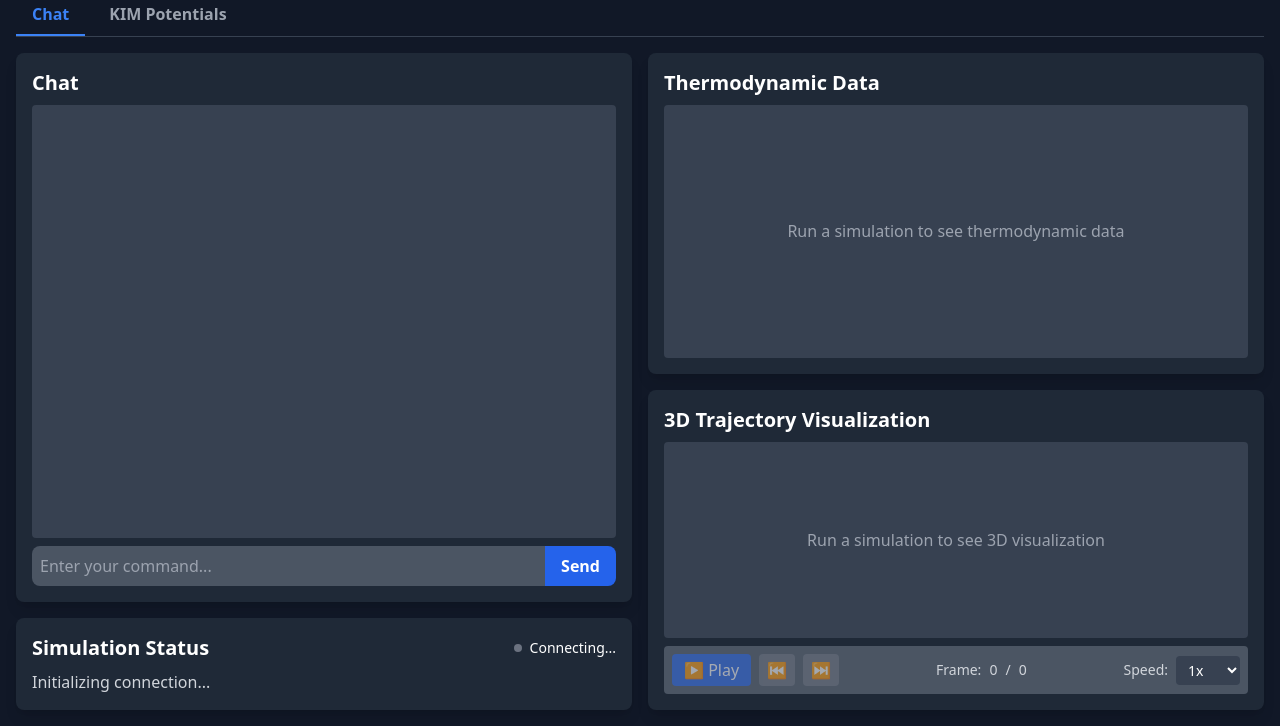
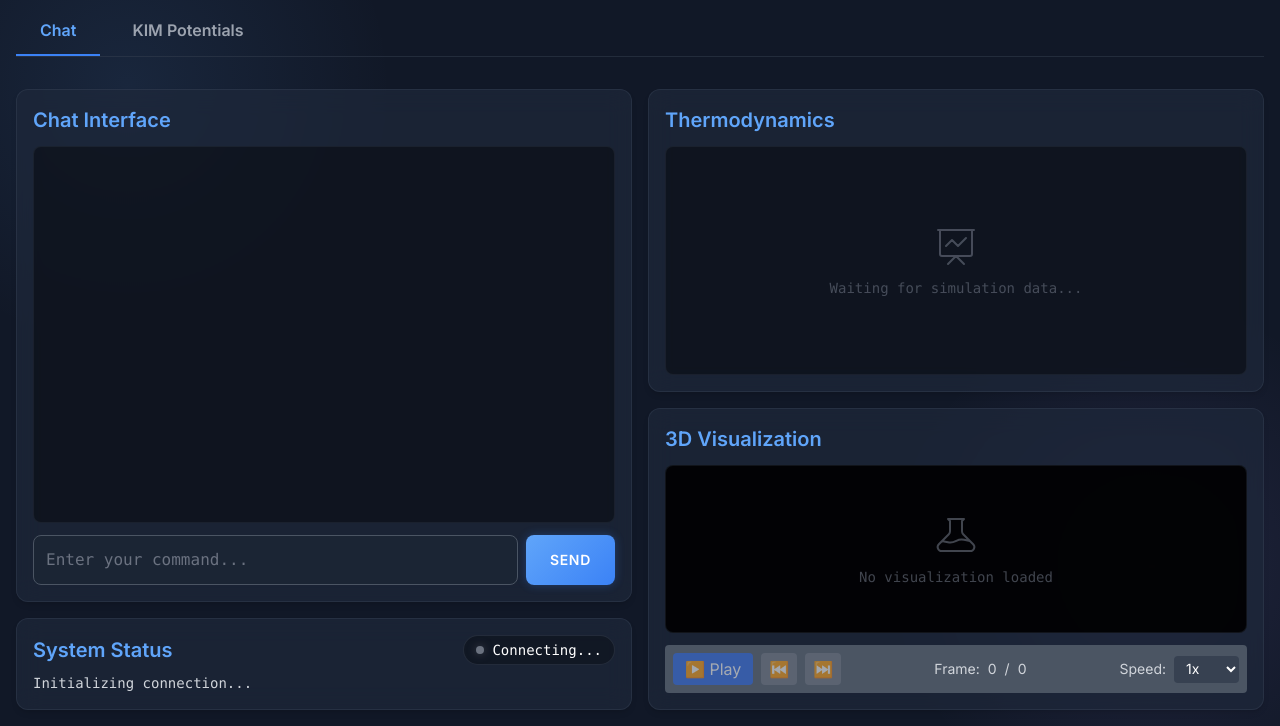
Before and after one commit to mirage-scidac/chatatom, a plain HTML site: page index.html in a window 1280 px wide. Shown: the part 74-800 px from the top of the page. Drawn offline with nearby package versions, Linux system fonts and the light colour scheme; no server answers.

Commit message:
Update index.html and .gitignore

```diff
--- a/index.html
+++ b/index.html
@@ -1,5 +1,6 @@
 <!DOCTYPE html>
 <html lang="en">
+
 <head>
     <meta charset="UTF-8">
     <meta name="viewport" content="width=device-width, initial-scale=1.0">
@@ -12,21 +13,112 @@
     <link href="https://cdnjs.cloudflare.com/ajax/libs/prism/1.29.0/themes/prism-tomorrow.min.css" rel="stylesheet" />
     <script src="https://cdnjs.cloudflare.com/ajax/libs/prism/1.29.0/prism.min.js"></script>
     <script src="https://cdnjs.cloudflare.com/ajax/libs/prism/1.29.0/components/prism-python.min.js"></script>
-    <script src="https://cdnjs.cloudflare.com/ajax/libs/prism/1.29.0/plugins/line-numbers/prism-line-numbers.min.js"></script>
-    <link href="https://cdnjs.cloudflare.com/ajax/libs/prism/1.29.0/plugins/line-numbers/prism-line-numbers.min.css" rel="stylesheet" />
+    <script
+        src="https://cdnjs.cloudflare.com/ajax/libs/prism/1.29.0/plugins/line-numbers/prism-line-numbers.min.js"></script>
+    <link href="https://cdnjs.cloudflare.com/ajax/libs/prism/1.29.0/plugins/line-numbers/prism-line-numbers.min.css"
+        rel="stylesheet" />
+    <link rel="preconnect" href="https://fonts.googleapis.com">
+    <link rel="preconnect" href="https://fonts.gstatic.com" crossorigin>
+    <link
+        href="https://fonts.googleapis.com/css2?family=Orbitron:wght@400..900&family=Inter:wght@300;400;500;600&family=JetBrains+Mono:wght@400;500&display=swap"
+        rel="stylesheet">
     <style>
+        :root {
+            --neon-blue: #60a5fa;
+            --neon-purple: #a78bfa;
+            --neon-pink: #f472b6;
+            --bg-dark: #0f172a;
+            --panel-bg: rgba(30, 41, 59, 0.7);
+            --border-color: rgba(148, 163, 184, 0.1);
+        }
+
+        body {
+            font-family: 'Inter', sans-serif;
+            background-color: var(--bg-dark);
+            background-image:
+                radial-gradient(circle at 10% 20%, rgba(96, 165, 250, 0.1) 0%, transparent 20%),
+                radial-gradient(circle at 90% 80%, rgba(167, 139, 250, 0.1) 0%, transparent 20%);
+        }
+
+        .logo-text {
+            font-family: 'Orbitron', sans-serif;
+            background: linear-gradient(to right, var(--neon-blue), var(--neon-purple), var(--neon-pink));
+            -webkit-background-clip: text;
+            -webkit-text-fill-color: transparent;
+            filter: drop-shadow(0 0 4px rgba(139, 92, 246, 0.5));
+            letter-spacing: 2px;
+        }
+
+        /* Glassmorphism Panel */
+        .glass-panel {
+            background: var(--panel-bg);
+            backdrop-filter: blur(12px);
+            -webkit-backdrop-filter: blur(12px);
+            border: 1px solid var(--border-color);
+            box-shadow: 0 4px 6px -1px rgba(0, 0, 0, 0.1), 0 2px 4px -1px rgba(0, 0, 0, 0.06);
+        }
+
+        /* Neon Button */
+        .btn-neon {
+            background: linear-gradient(135deg, var(--neon-blue), #3b82f6);
+            position: relative;
+            overflow: hidden;
+            transition: all 0.3s ease;
+            box-shadow: 0 0 10px rgba(59, 130, 246, 0.3);
+        }
+
+        .btn-neon:hover {
+            box-shadow: 0 0 20px rgba(59, 130, 246, 0.6);
+            transform: translateY(-1px);
+        }
+
+        /* Custom Scrollbar */
+        ::-webkit-scrollbar {
+            width: 8px;
+            height: 8px;
+        }
+
+        ::-webkit-scrollbar-track {
+            background: rgba(30, 41, 59, 0.5);
+        }
+
+        ::-webkit-scrollbar-thumb {
+            background: #475569;
+            border-radius: 4px;
+        }
+
+        ::-webkit-scrollbar-thumb:hover {
+            background: #64748b;
+        }
+
         .typing-dots {
             display: inline-block;
         }
+
         .typing-dots::after {
             content: '...';
             animation: typing 1.5s infinite;
         }
+
         @keyframes typing {
-            0%, 20% { content: ''; }
-            40% { content: '.'; }
-            60% { content: '..'; }
-            80%, 100% { content: '...'; }
+
+            0%,
+            20% {
+                content: '';
+            }
+
+            40% {
+                content: '.';
+            }
+
+            60% {
+                content: '..';
+            }
+
+            80%,
+            100% {
+                content: '...';
+            }
         }
 
         /* Enhanced typography and readability */
@@ -43,7 +135,8 @@
             margin-bottom: 0;
         }
 
-        .agent-message ul, .agent-message ol {
+        .agent-message ul,
+        .agent-message ol {
             margin: 0.75rem 0;
             padding-left: 1.5rem;
         }
@@ -202,7 +295,7 @@
             margin-right: 0.5rem;
         }
 
-        .line-numbers-rows > span:before {
+        .line-numbers-rows>span:before {
             color: #6b7280;
         }
 
@@ -226,16 +319,19 @@
         }
     </style>
 </head>
+
 <body class="bg-gray-900 text-white h-screen overflow-hidden">
     <div class="container mx-auto p-4 h-full grid grid-rows-[auto_auto_1fr] gap-4">
-        <h1 class="text-3xl font-bold">ChatMD</h1>
+        <h1 class="text-4xl font-bold logo-text mb-2">ChatMD</h1>
 
         <!-- Tab Navigation -->
-        <div class="flex gap-2 border-b border-gray-700">
-            <button id="chat-tab-btn" class="px-4 py-2 font-semibold border-b-2 border-blue-500 text-blue-500">
+        <div class="flex gap-2 border-b border-gray-700/50 mb-4">
+            <button id="chat-tab-btn"
+                class="px-6 py-3 font-semibold border-b-2 border-blue-500 text-blue-400 hover:text-blue-300 transition-colors">
                 Chat
             </button>
-            <button id="kim-tab-btn" class="px-4 py-2 font-semibold border-b-2 border-transparent text-gray-400 hover:text-gray-200">
+            <button id="kim-tab-btn"
+                class="px-6 py-3 font-semibold border-b-2 border-transparent text-gray-400 hover:text-gray-200 transition-colors">
                 KIM Potentials
             </button>
         </div>
@@ -245,27 +341,34 @@
             <!-- Left column: Chat and Status -->
             <div class="flex flex-col gap-4 min-h-0">
                 <!-- Chat panel -->
-                <div class="bg-gray-800 p-4 rounded-lg shadow-lg grid grid-rows-[auto_1fr_auto] gap-2 flex-1 min-h-0">
-                    <h2 class="text-xl font-semibold">Chat</h2>
-                    <div id="chat-container" class="overflow-y-auto bg-gray-700 p-2 rounded min-h-0">
+                <div class="glass-panel p-4 rounded-xl grid grid-rows-[auto_1fr_auto] gap-3 flex-1 min-h-0">
+                    <h2 class="text-xl font-orbitron font-semibold text-blue-400">Chat Interface</h2>
+                    <div id="chat-container"
+                        class="overflow-y-auto bg-black/40 p-4 rounded-lg min-h-0 border border-gray-700/30">
                         <!-- Chat messages will appear here -->
                     </div>
-                    <div class="flex">
-                        <input type="text" id="user-input" class="flex-grow bg-gray-600 text-white rounded-l-lg p-2 focus:outline-none focus:ring-2 focus:ring-blue-500" placeholder="Enter your command...">
-                        <button id="send-button" class="bg-blue-600 hover:bg-blue-700 text-white font-bold py-2 px-4 rounded-r-lg">Send</button>
+                    <div class="flex gap-2">
+                        <input type="text" id="user-input"
+                            class="flex-grow bg-gray-800/50 text-white rounded-lg p-3 border border-gray-600 focus:outline-none focus:border-blue-500 focus:ring-1 focus:ring-blue-500 placeholder-gray-500 transition-all font-mono"
+                            placeholder="Enter your command...">
+                        <button id="send-button"
+                            class="btn-neon text-white font-bold py-2 px-6 rounded-lg uppercase tracking-wider text-sm">Send</button>
                     </div>
                 </div>
 
                 <!-- Status panel (only under chat) -->
-                <div class="bg-gray-800 p-4 rounded-lg shadow-lg">
+                <div class="glass-panel p-4 rounded-xl">
                     <div class="flex items-center justify-between mb-2">
-                        <h2 class="text-xl font-semibold">Simulation Status</h2>
-                        <div id="connection-indicator" class="flex items-center text-sm">
-                            <div id="connection-dot" class="w-2 h-2 rounded-full bg-gray-500 mr-2"></div>
-                            <span id="connection-text">Connecting...</span>
+                        <h2 class="text-xl font-orbitron font-semibold text-blue-400">System Status</h2>
+                        <div id="connection-indicator"
+                            class="flex items-center text-sm bg-black/30 px-3 py-1 rounded-full border border-gray-700/50">
+                            <div id="connection-dot"
+                                class="w-2 h-2 rounded-full bg-gray-500 mr-2 shadow-[0_0_8px_rgba(107,114,128,0.5)]">
+                            </div>
+                            <span id="connection-text" class="font-mono">Connecting...</span>
                         </div>
                     </div>
-                    <div id="status-container" class="text-gray-300">
+                    <div id="status-container" class="text-gray-300 font-mono text-sm">
                         Ready to run simulations
                     </div>
                 </div>
@@ -274,39 +377,61 @@
             <!-- Right column: Thermodynamic plots and 3D visualization -->
             <div class="flex flex-col gap-4 min-h-0">
                 <!-- Thermodynamic plots -->
-                <div class="bg-gray-800 p-4 rounded-lg shadow-lg grid grid-rows-[auto_1fr] gap-2 flex-1 min-h-0">
-                    <h2 class="text-xl font-semibold">Thermodynamic Data</h2>
-                    <div id="plot-container" class="bg-gray-700 p-2 rounded overflow-y-auto min-h-0">
-                        <div id="plot-placeholder" class="text-gray-400 flex items-center justify-center h-full">
-                            Run a simulation to see thermodynamic data
+                <div class="glass-panel p-4 rounded-xl grid grid-rows-[auto_1fr] gap-3 flex-1 min-h-0">
+                    <h2 class="text-xl font-orbitron font-semibold text-blue-400">Thermodynamics</h2>
+                    <div id="plot-container"
+                        class="bg-black/40 p-2 rounded-lg overflow-y-auto min-h-0 border border-gray-700/30">
+                        <div id="plot-placeholder"
+                            class="text-gray-500 flex flex-col items-center justify-center h-full gap-2 opacity-60">
+                            <svg class="w-12 h-12" fill="none" stroke="currentColor" viewBox="0 0 24 24">
+                                <path stroke-linecap="round" stroke-linejoin="round" stroke-width="1"
+                                    d="M7 12l3-3 3 3 4-4M8 21l4-4 4 4M3 4h18M4 4h16v12a1 1 0 01-1 1H5a1 1 0 01-1-1V4z">
+                                </path>
+                            </svg>
+                            <span class="font-mono text-sm">Waiting for simulation data...</span>
                         </div>
                     </div>
                 </div>
 
                 <!-- 3D Trajectory Visualization -->
-                <div class="bg-gray-800 p-4 rounded-lg shadow-lg grid grid-rows-[auto_1fr_auto] gap-2 flex-1 min-h-0">
-                    <h2 class="text-xl font-semibold">3D Trajectory Visualization</h2>
-                    <div id="viewer-container" class="bg-gray-700 p-2 rounded overflow-hidden min-h-0 relative">
-                        <div id="viewer-placeholder" class="text-gray-400 flex items-center justify-center h-full">
-                            Run a simulation to see 3D visualization
+                <div class="glass-panel p-4 rounded-xl grid grid-rows-[auto_1fr_auto] gap-3 flex-1 min-h-0">
+                    <h2 class="text-xl font-orbitron font-semibold text-blue-400">3D Visualization</h2>
+                    <div id="viewer-container"
+                        class="bg-black/90 p-1 rounded-lg overflow-hidden min-h-0 relative border border-gray-700/30">
+                        <div id="viewer-placeholder"
+                            class="text-gray-500 flex flex-col items-center justify-center h-full gap-2 opacity-60">
+                            <svg class="w-12 h-12" fill="none" stroke="currentColor" viewBox="0 0 24 24">
+                                <path stroke-linecap="round" stroke-linejoin="round" stroke-width="1"
+                                    d="M19.428 15.428a2 2 0 00-1.022-.547l-2.387-.477a6 6 0 00-3.86.517l-.318.158a6 6 0 01-3.86.517L6.05 15.21a2 2 0 00-1.806.547M8 4h8l-1 1v5.172a2 2 0 00.586 1.414l5 5c1.26 1.26.367 3.414-1.415 3.414H4.828c-1.782 0-2.674-2.154-1.414-3.414l5-5A2 2 0 009 10.172V5L8 4z">
+                                </path>
+                            </svg>
+                            <span class="font-mono text-sm">No visualization loaded</span>
                         </div>
                         <img id="trajectory-viewer" class="w-full h-full object-contain hidden" />
-                        <div id="loading-indicator" class="absolute inset-0 bg-gray-700 bg-opacity-75 flex items-center justify-center hidden">
+                        <div id="loading-indicator"
+                            class="absolute inset-0 bg-gray-700 bg-opacity-75 flex items-center justify-center hidden">
                             <div class="text-white">
-                                <div class="animate-spin rounded-full h-8 w-8 border-b-2 border-white mx-auto mb-2"></div>
+                                <div class="animate-spin rounded-full h-8 w-8 border-b-2 border-white mx-auto mb-2">
+                                </div>
                                 Rendering frame...
                             </div>
                         </div>
                     </div>
                     <div id="frame-controls" class="flex items-center justify-between bg-gray-600 p-2 rounded">
                         <div class="flex items-center gap-2">
-                            <button id="play-pause-btn" class="bg-blue-600 hover:bg-blue-700 text-white px-3 py-1 rounded disabled:opacity-50" disabled>
+                            <button id="play-pause-btn"
+                                class="bg-blue-600 hover:bg-blue-700 text-white px-3 py-1 rounded disabled:opacity-50"
+                                disabled>
                                 ▶️ Play
                             </button>
-                            <button id="prev-frame-btn" class="bg-gray-500 hover:bg-gray-600 text-white px-2 py-1 rounded disabled:opacity-50" disabled>
+                            <button id="prev-frame-btn"
+                                class="bg-gray-500 hover:bg-gray-600 text-white px-2 py-1 rounded disabled:opacity-50"
+                                disabled>
                                 ⏮️
                             </button>
-                            <button id="next-frame-btn" class="bg-gray-500 hover:bg-gray-600 text-white px-2 py-1 rounded disabled:opacity-50" disabled>
+                            <button id="next-frame-btn"
+                                class="bg-gray-500 hover:bg-gray-600 text-white px-2 py-1 rounded disabled:opacity-50"
+                                disabled>
                                 ⏭️
                             </button>
                         </div>
@@ -339,7 +464,8 @@
                         <button id="refresh-kim-btn" class="bg-blue-600 hover:bg-blue-700 text-white px-4 py-2 rounded">
                             🔄 Refresh
                         </button>
-                        <button id="download-all-btn" class="bg-green-600 hover:bg-green-700 text-white px-4 py-2 rounded">
+                        <button id="download-all-btn"
+                            class="bg-green-600 hover:bg-green-700 text-white px-4 py-2 rounded">
                             ⬇️ Download All Recommended
                         </button>
                     </div>
@@ -347,7 +473,9 @@
 
                 <!-- Search Bar -->
                 <div class="mb-4">
-                    <input type="text" id="kim-search" class="w-full bg-gray-700 text-white rounded p-2 focus:outline-none focus:ring-2 focus:ring-blue-500" placeholder="Search by element or model ID...">
+                    <input type="text" id="kim-search"
+                        class="w-full bg-gray-700 text-white rounded p-2 focus:outline-none focus:ring-2 focus:ring-blue-500"
+                        placeholder="Search by element or model ID...">
                 </div>
 
                 <!-- Registry Statistics -->
@@ -399,7 +527,8 @@
                         <span class="text-sm text-gray-400" id="download-model-id"></span>
                     </div>
                     <div class="w-full bg-gray-600 rounded-full h-2">
-                        <div id="download-progress-bar" class="bg-blue-500 h-2 rounded-full transition-all duration-300" style="width: 0%"></div>
+                        <div id="download-progress-bar" class="bg-blue-500 h-2 rounded-full transition-all duration-300"
+                            style="width: 0%"></div>
                     </div>
                 </div>
             </div>
@@ -417,19 +546,19 @@
         function initializeSocket() {
             socket = io();
 
-            socket.on('connect', function() {
+            socket.on('connect', function () {
                 console.log('✅ WebSocket: Connected to server via WebSocket');
                 updateStatus('🔗 WebSocket connected');
                 updateConnectionStatus('connected');
             });
 
-            socket.on('disconnect', function() {
+            socket.on('disconnect', function () {
                 console.log('❌ WebSocket: Disconnected from server');
                 updateStatus('🔌 WebSocket disconnected');
                 updateConnectionStatus('disconnected');
             });
 
-            socket.on('simulation_started', function(data) {
+            socket.on('simulation_started', function (data) {
                 console.log('🚀 WebSocket: Streaming simulation started:', data);
                 updateStatus('🚀 Streaming simulation started...');
                 isStreamingSimulation = true;
@@ -437,14 +566,14 @@
                 initializeStreamingPlots();
             });
 
-            socket.on('thermo_data_point', function(dataPoint) {
+            socket.on('thermo_data_point', function (dataPoint) {
                 console.log('📊 WebSocket: New thermo data point received:', dataPoint);
                 console.log(`📈 Data flow: Point ${streamingData.length + 1}, Step: ${dataPoint.step || 'unknown'}`);
                 streamingData.push(dataPoint);
                 updateStreamingPlots(dataPoint);
             });
 
-            socket.on('simulation_complete', function(data) {
+            socket.on('simulation_complete', function (data) {
                 console.log('✅ WebSocket: Streaming simulation completed:', data);
                 console.log(`📊 Final stats: ${data.total_points} total data points received`);
                 updateStatus(`✅ Streaming simulation completed! Total points: ${data.total_points}`);
@@ -454,7 +583,7 @@
                 addConversationMessage('System', data.message, 'success');
             });
 
-            socket.on('simulation_error', function(data) {
+            socket.on('simulation_error', function (data) {
                 console.error('❌ WebSocket: Streaming simulation error:', data);
                 updateStatus('❌ Streaming simulation failed');
                 isStreamingSimulation = false;
@@ -463,7 +592,7 @@
                 addConversationMessage('System', data.message, 'error');
             });
 
-            socket.on('error', function(data) {
+            socket.on('error', function (data) {
                 console.error('Socket error:', data);
                 addConversationMessage('System', data.message, 'error');
             });
@@ -661,7 +790,7 @@
         };
 
         document.getElementById('send-button').addEventListener('click', sendMessage);
-        document.getElementById('user-input').addEventListener('keypress', function(e) {
+        document.getElementById('user-input').addEventListener('keypress', function (e) {
             if (e.key === 'Enter') {
                 sendMessage();
             }
@@ -703,7 +832,7 @@
             let colorClass = '';
             let agentIcon = '';
 
-            switch(agent) {
+            switch (agent) {
                 case 'Orchestrator':
                     colorClass = 'bg-blue-800 border-l-4 border-blue-400';
                     agentIcon = '🎯';
@@ -771,7 +900,7 @@
             const dot = document.getElementById('connection-dot');
             const text = document.getElementById('connection-text');
 
-            switch(status) {
+            switch (status) {
                 case 'connected':
                     dot.className = 'w-2 h-2 rounded-full bg-green-500 mr-2';
                     text.textContent = 'Connected';
@@ -858,7 +987,7 @@
                         const chunk = availableInGroup.slice(i, i + 2);
                         groups.push({
                             name: availableInGroup.length > 2 ?
-                                `${groupConfig.name} (${Math.floor(i/2) + 1})` :
+                                `${groupConfig.name} (${Math.floor(i / 2) + 1})` :
                                 groupConfig.name,
                             properties: chunk,
                             colors: groupConfig.colors.slice(i, i + 2),
@@ -1283,7 +1412,7 @@
             let colorClass = '';
             let agentIcon = '';
 
-            switch(agent) {
+            switch (agent) {
                 case 'Orchestrator':
                     colorClass = 'bg-blue-800 border-l-4 border-blue-400';
                     agentIcon = '🎯';
@@ -1396,7 +1525,7 @@
                 let colorClass = '';
                 let agentIcon = '';
 
-                switch(agent) {
+                switch (agent) {
                     case 'Orchestrator':
                         colorClass = 'bg-blue-800 border-l-4 border-blue-400';
                         agentIcon = '🎯';
@@ -1566,12 +1695,12 @@
                         <td class="p-3 text-sm text-gray-300">${potential.description}</td>
                         <td class="p-3">
                             ${!potential.downloaded ?
-                                `<button onclick="downloadKimPotential('${potential.model_id}')"
+                        `<button onclick="downloadKimPotential('${potential.model_id}')"
                                     class="bg-blue-600 hover:bg-blue-700 text-white px-3 py-1 rounded text-sm">
                                     Download
                                 </button>` :
-                                `<span class="text-green-400 text-sm">Installed</span>`
-                            }
+                        `<span class="text-green-400 text-sm">Installed</span>`
+                    }
                         </td>
                     </tr>
                 `;
@@ -1644,12 +1773,12 @@
         function initializeKimWebSocket() {
             if (!socket) return;
 
-            socket.on('kim_download_started', function(data) {
+            socket.on('kim_download_started', function (data) {
                 console.log('KIM download started:', data);
                 showDownloadProgress(data.model_id);
             });
 
-            socket.on('kim_download_complete', function(data) {
+            socket.on('kim_download_complete', function (data) {
                 console.log('KIM download complete:', data);
                 updateDownloadProgress('Download complete!', data.model_id, 100);
                 setTimeout(() => {
@@ -1658,18 +1787,18 @@
                 }, 2000);
             });
 
-            socket.on('kim_download_error', function(data) {
+            socket.on('kim_download_error', function (data) {
                 console.error('KIM download error:', data);
                 updateDownloadProgress('Error: ' + data.error, data.model_id, 0);
                 setTimeout(hideDownloadProgress, 3000);
             });
 
-            socket.on('kim_init_progress', function(data) {
+            socket.on('kim_init_progress', function (data) {
                 console.log('KIM init progress:', data);
                 updateDownloadProgress(data.status, data.current_model, data.progress);
             });
 
-            socket.on('kim_init_complete', function(data) {
+            socket.on('kim_init_complete', function (data) {
                 console.log('KIM init complete:', data);
                 updateDownloadProgress('Initialization complete!', '', 100);
                 setTimeout(() => {
@@ -1680,7 +1809,7 @@
         }
 
         // Initialize the application when page loads
-        document.addEventListener('DOMContentLoaded', function() {
+        document.addEventListener('DOMContentLoaded', function () {
             initializeSocket();
             initializeTrajectoryViewer();
             initializeKimWebSocket();
@@ -1734,11 +1863,11 @@
                 // Use EventSource for streaming with live WebSocket support
                 const eventSource = new EventSource('/api/llm-stream-live?' + params);
 
-                eventSource.onmessage = function(event) {
+                eventSource.onmessage = function (event) {
                     try {
                         const data = JSON.parse(event.data);
 
-                        switch(data.type) {
+                        switch (data.type) {
                             case 'status':
                                 updateStatus(data.message);
                                 break;
@@ -1828,7 +1957,7 @@
                     }
                 };
 
-                eventSource.onerror = function(event) {
+                eventSource.onerror = function (event) {
                     console.error('EventSource failed:', event);
                     addMessage('Error', 'Connection to server lost. Please try again.');
                     updateStatus('Error occurred');
@@ -1845,4 +1974,5 @@
         }
     </script>
 </body>
+
 </html>
```
Also changed, not shown: 1 other file.
